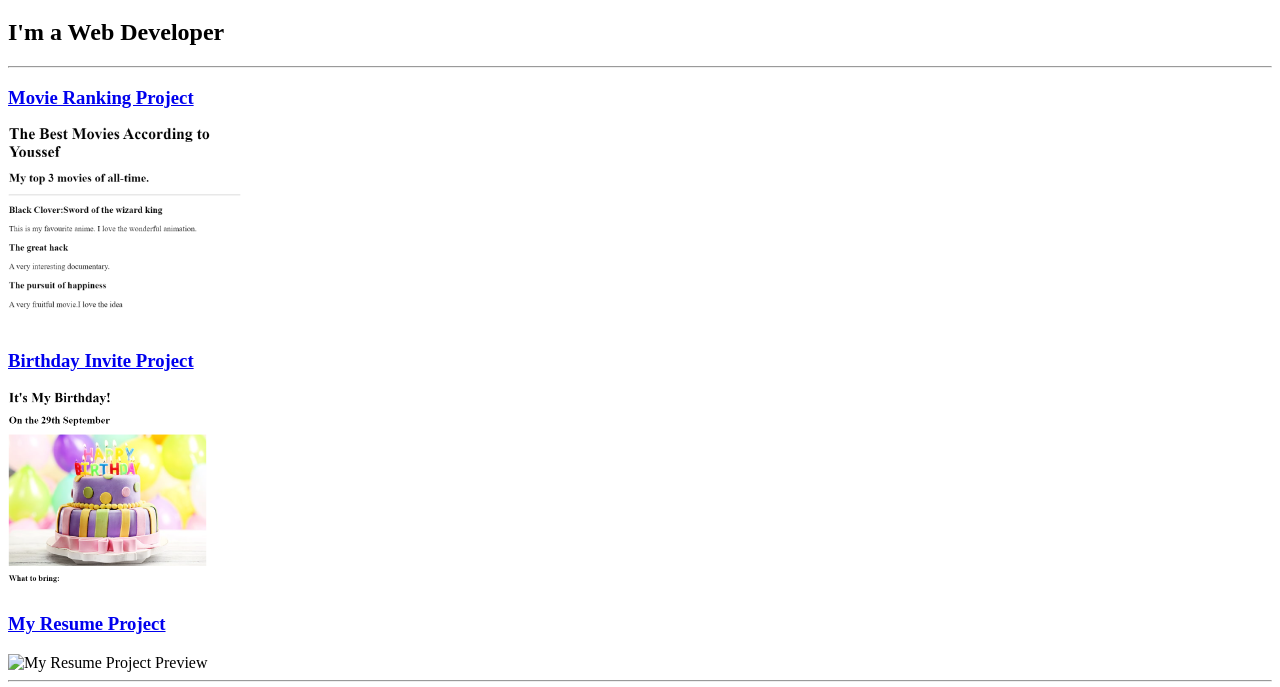
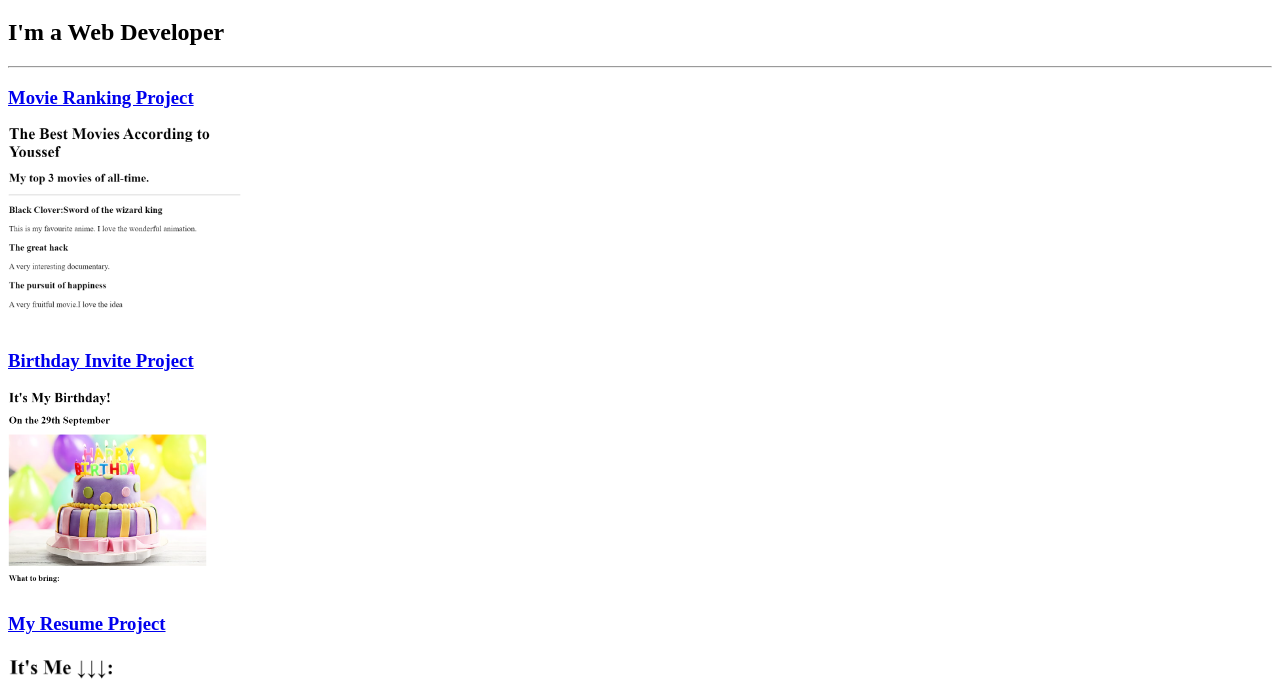
Before and after one commit to DemonLord2023/Html_portfolio, a plain HTML site: page index.html in a window 1280 px wide. Shown: the part 61-748 px from the top of the page. Drawn offline with Linux system fonts and the light colour scheme.

Commit message:
Update index.html

```diff
--- a/index.html
+++ b/index.html
@@ -15,7 +15,7 @@
   <h3><a href="./public/birthday-invite.html">Birthday Invite Project</a></h3>
   <img src="./assets/images/Birthday website.png" height="200" alt="birthday invite project preview"/>
   <h3><a href="../My Work/My Resume.HTML">My Resume Project</a></h3>
-  <img src="../My Work/Mini Screenshot.png" height="300"  alt="My Resume Project Preview"/>
+  <img src="./Mini Screenshot.png" height="300"  alt="My Resume Project Preview"/>
   <hr />
   <a href="./public/about.html">About Me</a>
   <a href="./public/contact.html">Contact Me</a>
```
